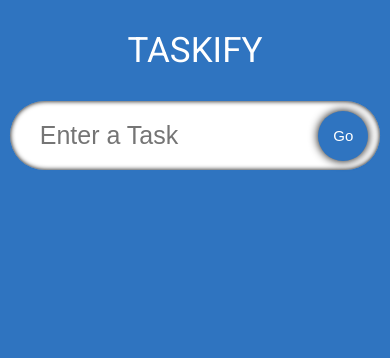
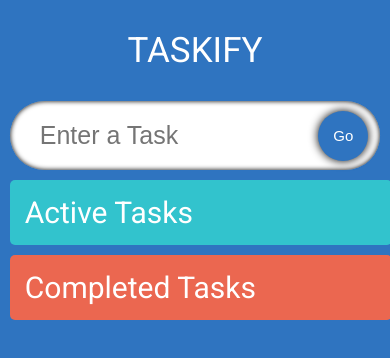
Before and after one commit to RonAlmog/task-manager-react-ts, a React (Create React App) app: page / in a window 390 px wide. Shown: the top 358 px of the page. Built offline with nearby package versions, Linux system fonts and the light colour scheme.

Commit message:
add styling and responsiveness

```diff
--- a/src/components/TodoList.tsx
+++ b/src/components/TodoList.tsx
@@ -9,7 +9,9 @@
 }
 const TodoList: React.FC<Props> = ({ todos, setTodos }: Props) => {
   return (
+    <div className="container">
       <div className="todos">
+        <span className="todos__heading">Active Tasks</span>
         {todos.map((todo) => (
           <SingleTodo
             todo={todo}
@@ -19,6 +21,18 @@
           />
         ))}
       </div>
+      <div className="todos remove">
+        <span className="todos__heading">Completed Tasks</span>
+        {todos.map((todo) => (
+          <SingleTodo
+            todo={todo}
+            key={todo.id}
+            todos={todos}
+            setTodos={setTodos}
+          />
+        ))}
+      </div>
+    </div>
   );
 };
 
--- a/src/components/styles.css
+++ b/src/components/styles.css
@@ -1,6 +1,6 @@
 .input {
   display: flex;
-  width: 90%;
+  width: 95%;
   position: relative;
   align-items: center;
 }
@@ -43,21 +43,41 @@
   box-shadow: 0 0 5px black;
 }
 
+.container {
+  display: flex;
+  width: 95%;
+  margin-top: 10px;
+  justify-content: space-between;
+  align-items: flex-start;
+}
+
 .todos {
   display: flex;
-  justify-content: space-evenly;
-  width: 90%;
-  flex-wrap: wrap;
+  width: 47.5%;
+  flex-direction: column;
+  padding: 15px;
+  border-radius: 5px;
+  background-color: rgb(50, 195, 205);
+}
+
+.todos__heading {
+  font-size: 30px;
+  color: white;
 }
 
 .todos__single {
   display: flex;
-  width: 29.5%;
   border-radius: 5px;
   padding: 20px;
   margin-top: 15px;
   background-color: rgb(249, 228, 107);
+  transition: 0.2s;
 }
+.todos__single:hover {
+  box-shadow: 0 0 5px;
+  transform: scale(1.01);
+}
+
 .todos__single--text {
   flex: 1;
   padding: 5px;
@@ -74,9 +94,9 @@
   cursor: pointer;
 }
 
-@media (max-width: 1200px) {
-  .todos__single {
-    width: 40%;
+@media (max-width: 1100px) {
+  .todos {
+    width: 45%;
   }
 }
 
@@ -86,8 +106,14 @@
   }
   .todos {
     width: 95%;
+    margin-bottom: 10px;
   }
-  .todos__single {
-    width: 100%;
+  .container {
+    width: 95%;
+    flex-direction: column;
   }
 }
+
+.remove {
+  background-color: rgb(235, 103, 80);
+}
```
Also changed, not shown: src/model.ts (+32 -0 lines). Lines whose indentation alone changed are shown as unchanged.
